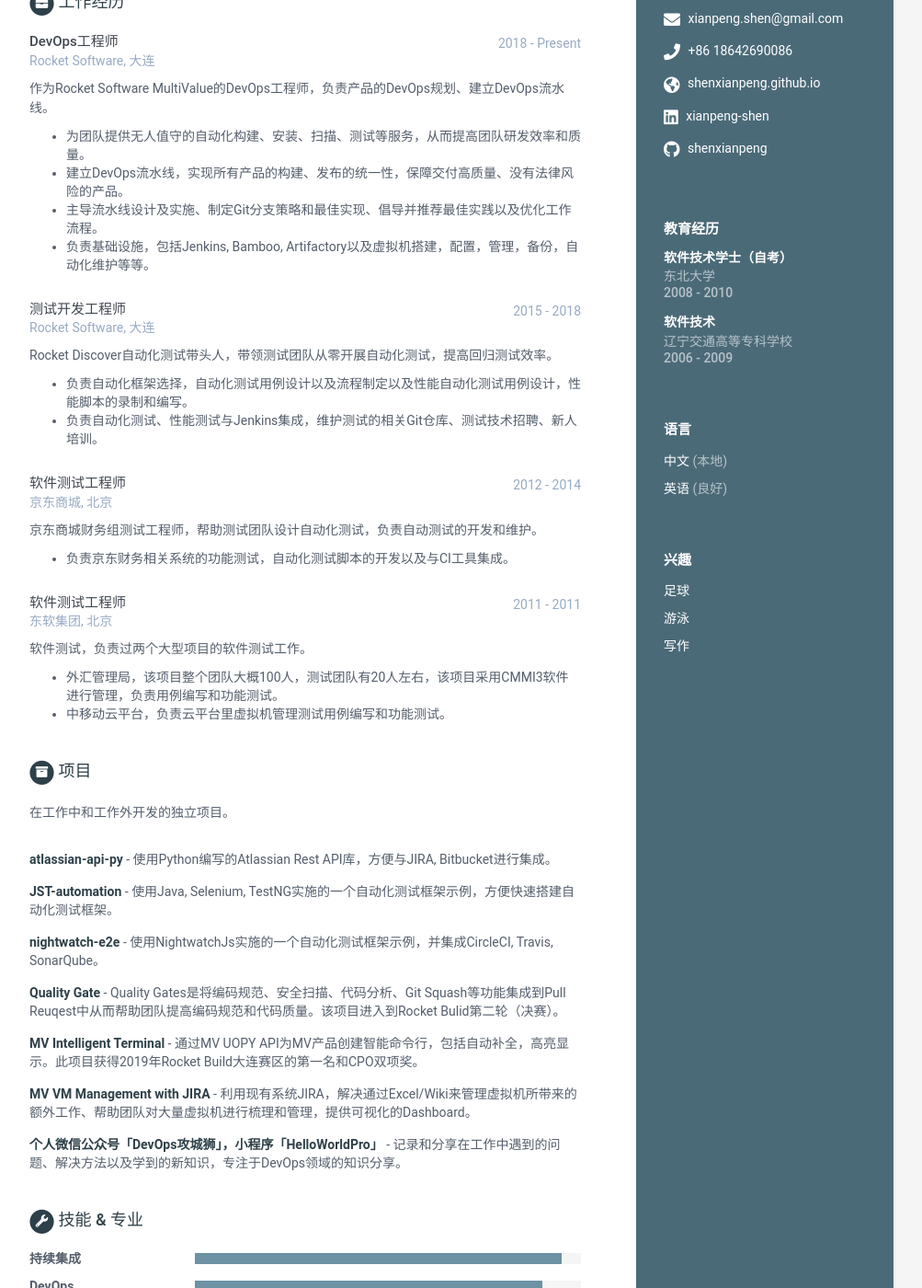
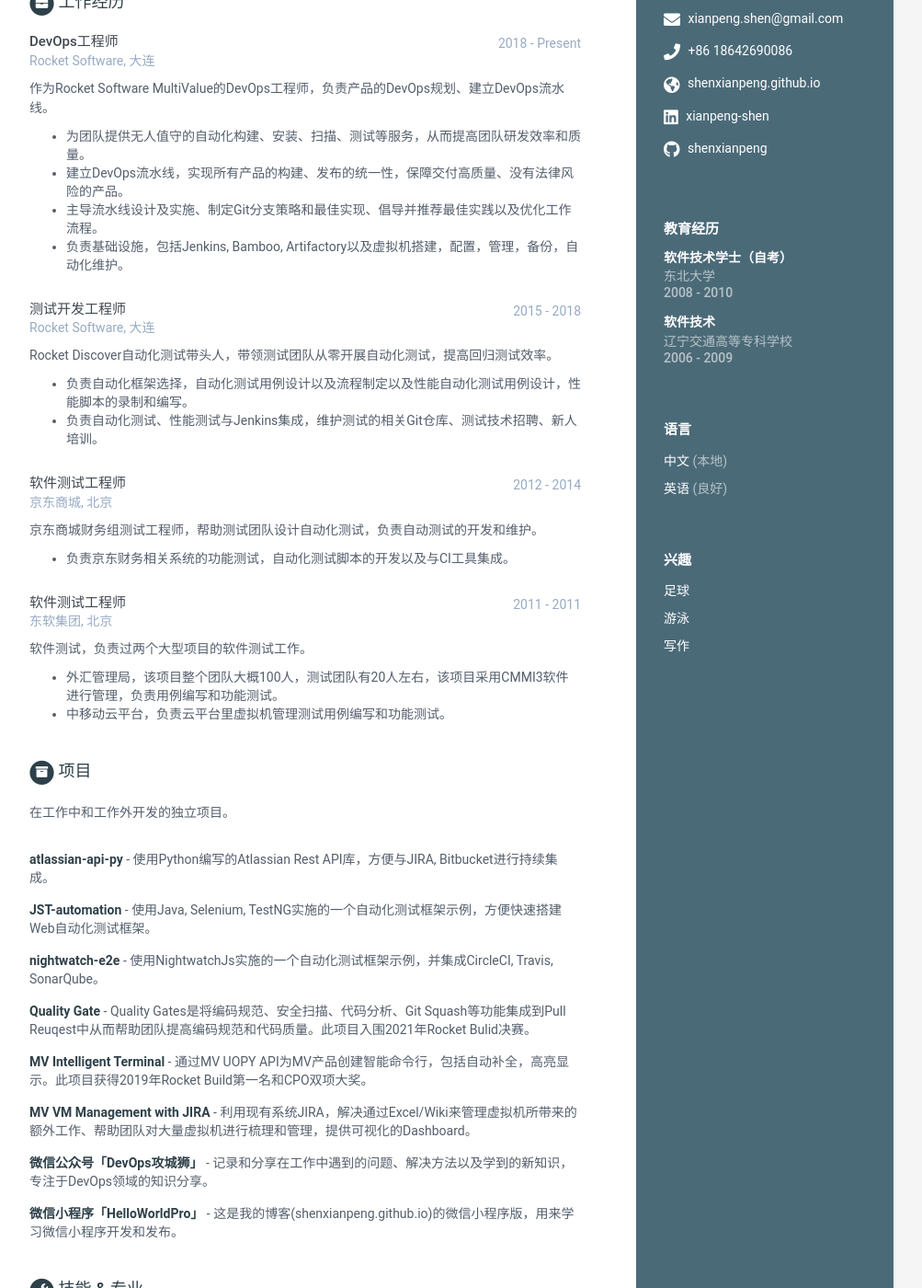
Before and after one commit to shenxianpeng/resume-cn, a Jekyll site: the page built from index.html, in a window 1280 px wide and 1400 px high, scrolled down 287 px. Shown: the whole window at 92% size, without its empty margins (168-1171 px from the left). Built offline with Jekyll 4.4.1, drawn with Linux system fonts in a browser that asks for light colours.

Commit message:
update resume-cn

```diff
--- a/_data/data.yml
+++ b/_data/data.yml
@@ -69,7 +69,7 @@ experiences:
           - 为团队提供无人值守的自动化构建、安装、扫描、测试等服务，从而提高团队研发效率和质量。
           - 建立DevOps流水线，实现所有产品的构建、发布的统一性，保障交付高质量、没有法律风险的产品。
           - 主导流水线设计及实施、制定Git分支策略和最佳实现、倡导并推荐最佳实践以及优化工作流程。
-          - 负责基础设施，包括Jenkins, Bamboo, Artifactory以及虚拟机搭建，配置，管理，备份，自动化维护等等。
+          - 负责基础设施，包括Jenkins, Bamboo, Artifactory以及虚拟机搭建，配置，管理，备份，自动化维护。
 
     - role: 测试开发工程师
       time: 2015 - 2018
@@ -106,11 +106,11 @@ projects:
 
       - title: atlassian-api-py
         link: "https://pypi.org/project/atlassian-api-py/"
-        tagline: "使用Python编写的Atlassian Rest API库，方便与JIRA, Bitbucket进行集成。"
+        tagline: "使用Python编写的Atlassian Rest API库，方便与JIRA, Bitbucket进行持续集成。"
 
       - title: JST-automation
         link: "https://github.com/shenxianpeng/JST-automation"
-        tagline: "使用Java, Selenium, TestNG实施的一个自动化测试框架示例，方便快速搭建自动化测试框架。"
+        tagline: "使用Java, Selenium, TestNG实施的一个自动化测试框架示例，方便快速搭建Web自动化测试框架。"
 
       - title: nightwatch-e2e
         link: "https://github.com/nightwatchjs-cn/nightwatch-e2e"
@@ -118,19 +118,22 @@ projects:
 
       - title: Quality Gate
         link:
-        tagline: "Quality Gates是将编码规范、安全扫描、代码分析、Git Squash等功能集成到Pull Reuqest中从而帮助团队提高编码规范和代码质量。该项目进入到Rocket Bulid第二轮（决赛）。"
+        tagline: "Quality Gates是将编码规范、安全扫描、代码分析、Git Squash等功能集成到Pull Reuqest中从而帮助团队提高编码规范和代码质量。此项目入围2021年Rocket Bulid决赛。"
 
       - title: MV Intelligent Terminal
         link:
-        tagline: "通过MV UOPY API为MV产品创建智能命令行，包括自动补全，高亮显示。此项目获得2019年Rocket Build大连赛区的第一名和CPO双项奖。"
+        tagline: "通过MV UOPY API为MV产品创建智能命令行，包括自动补全，高亮显示。此项目获得2019年Rocket Build第一名和CPO双项大奖。"
 
       - title: MV VM Management with JIRA
         link:
         tagline: "利用现有系统JIRA，解决通过Excel/Wiki来管理虚拟机所带来的额外工作、帮助团队对大量虚拟机进行梳理和管理，提供可视化的Dashboard。"
 
-      - title: 个人微信公众号「DevOps攻城狮」，小程序「HelloWorldPro」
+      - title: 微信公众号「DevOps攻城狮」
         link: "https://shenxianpeng.github.io/about/"
         tagline: "记录和分享在工作中遇到的问题、解决方法以及学到的新知识，专注于DevOps领域的知识分享。"
+
+      - title: 微信小程序「HelloWorldPro」
+        tagline: "这是我的博客(shenxianpeng.github.io)的微信小程序版，用来学习微信小程序开发和发布。"
 
 skills:
     title: 技能 &amp; 专业
```
